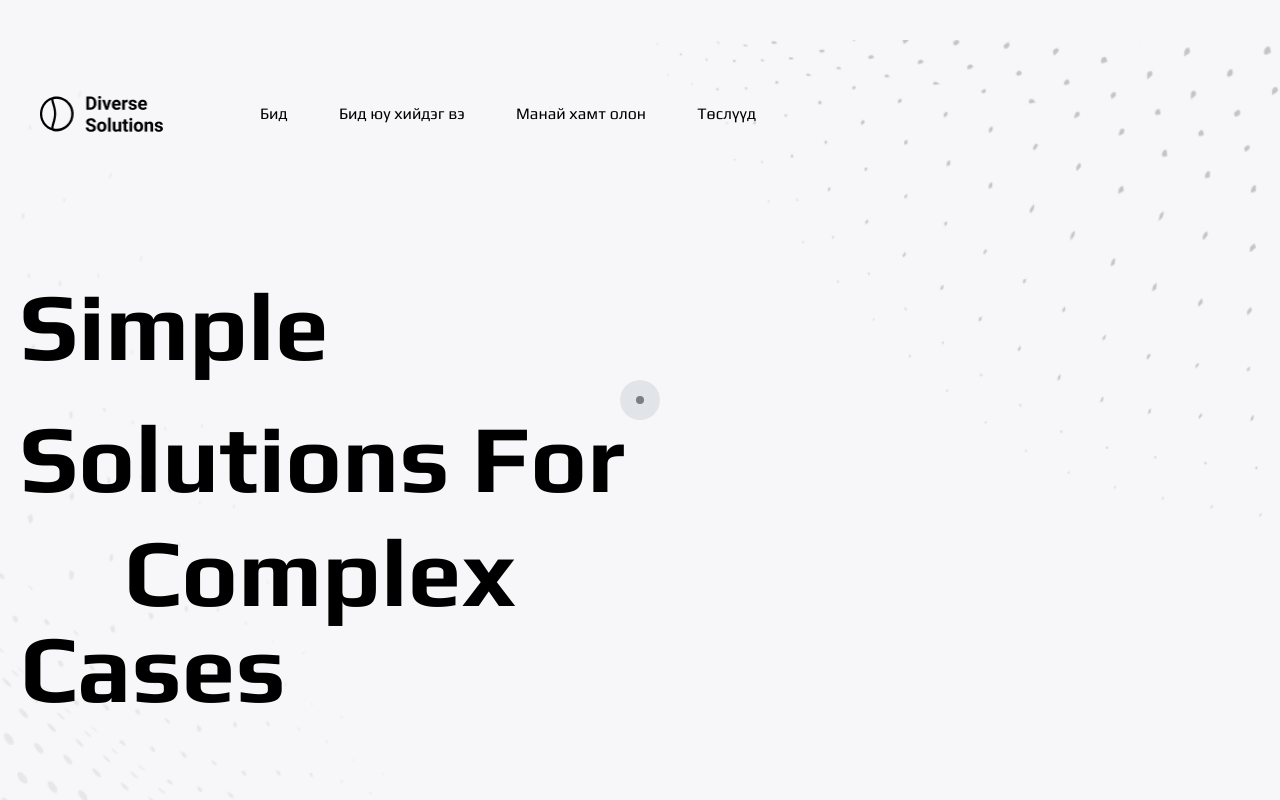
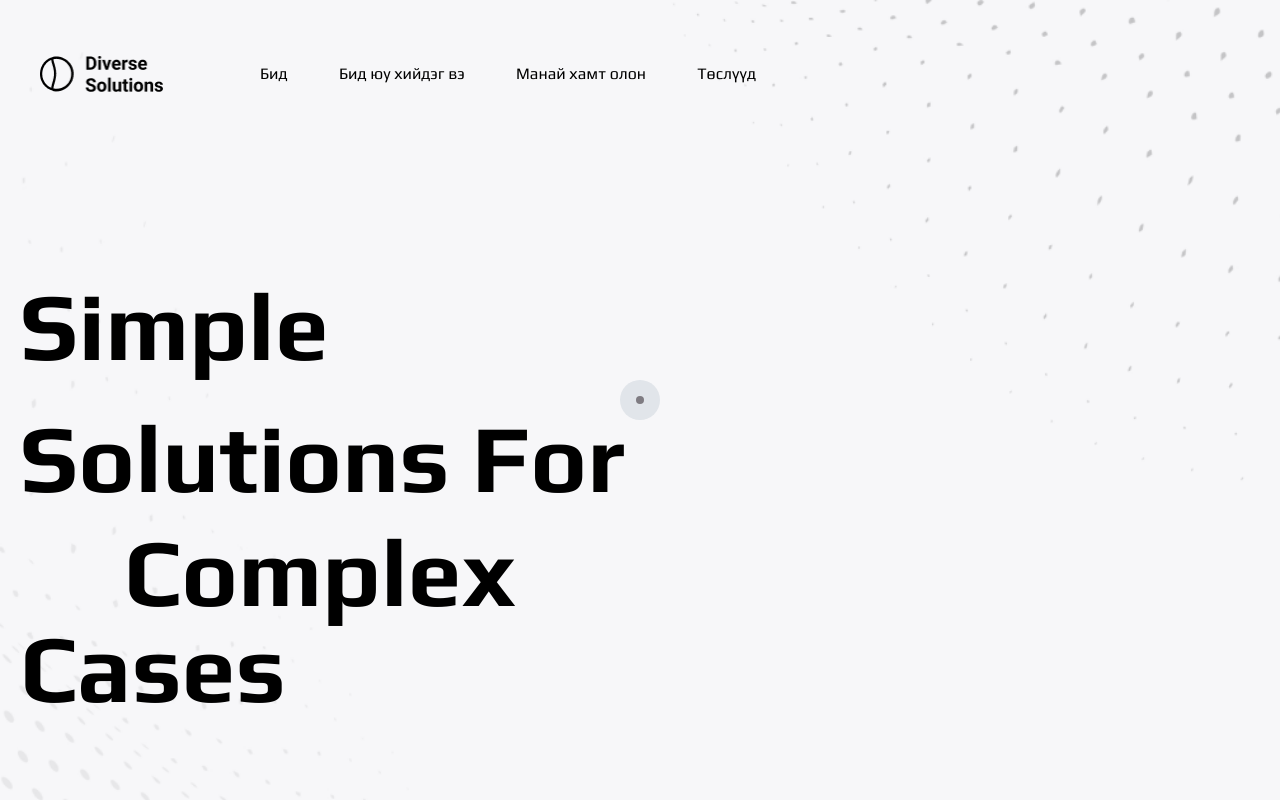
Before and after one commit to Tuvshinbayar1234/diverse.v2, a React (Create React App) app: page / in a window 1280 px wide. Shown: the top 800 px of the page. Built offline with nearby package versions, Linux system fonts and the light colour scheme.

Commit message:
fixed resize

```diff
--- a/src/App.js
+++ b/src/App.js
@@ -25,9 +25,10 @@ function App(){
 
   return (
     <div className="w-full overflow-x-hidden" style={{backgroundColor: '#f7f7f9'}}>
-      <Cursor />
+
       <div className="" style={{ backgroundImage: `url(${background})`, backgroundRepeat: 'no-repeat', backgroundSize: 'cover' }}>
       <Nav />
+      <Cursor />
       <div className="container mx-auto py-32 px-5 hidden lg:block">
         <div className="flex justify-evenly" style={{fontFamily: 'Magistral'}}>
           <div className="w-full ">
```
Also changed, not shown: 6 other files (tests, documents, lock files or other folders).
